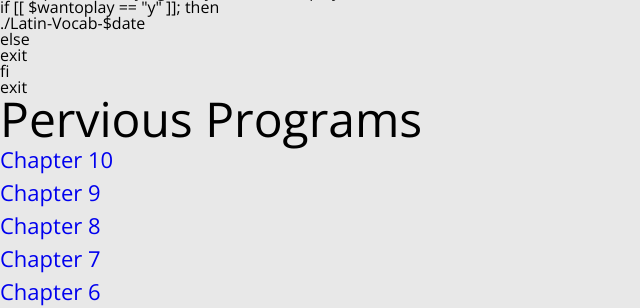
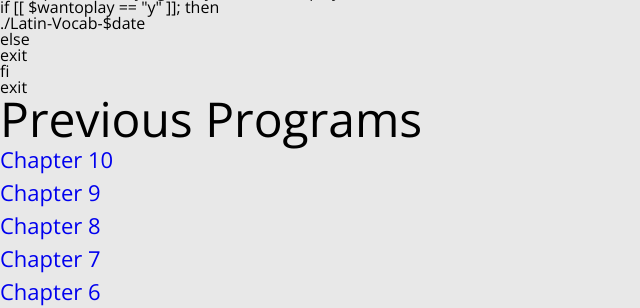
Before and after one commit to dayt0n/dayt0n.github.io, a Jekyll site: the page built from latin.md, in a window 1280 px wide and 900 px high, scrolled down 5835 px. Shown: the part 279-587 px from the top of the window, without its empty margins (0-640 px from the left). Built offline with Jekyll 4.4.1, drawn with Linux system fonts in a browser that asks for light colours; comment, search, counter and statistics services are not loaded.

Commit message:
That was a weird typo..

```diff
--- a/latin.md
+++ b/latin.md
@@ -275,7 +275,7 @@ fi
 exit
 {% endhighlight %}
 
-## Pervious Programs
+## Previous Programs
 
 [Chapter 10](https://raw.githubusercontent.com/dayt0n/Latin-Class/master/Latin-Vocab-1:27:15)
 
```
